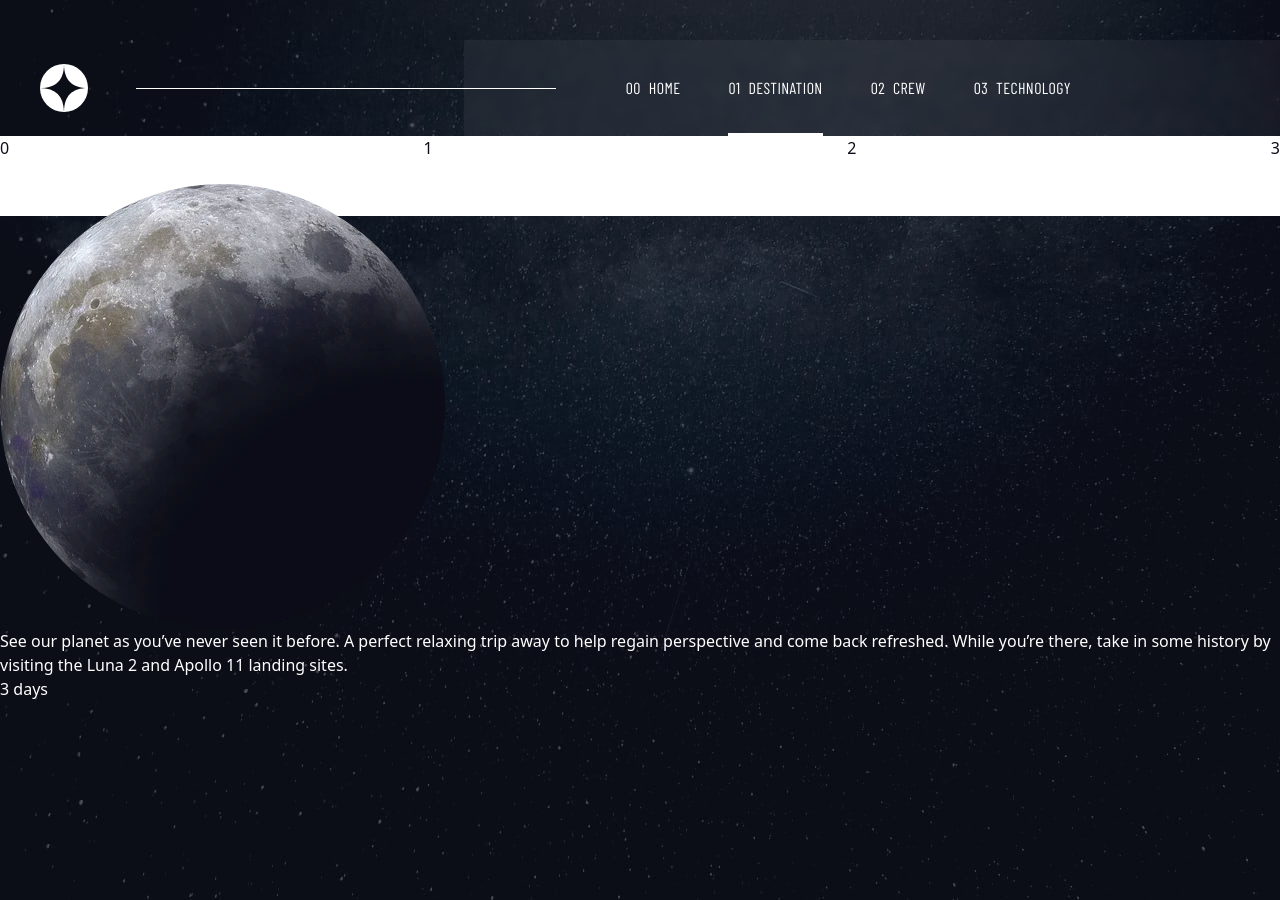
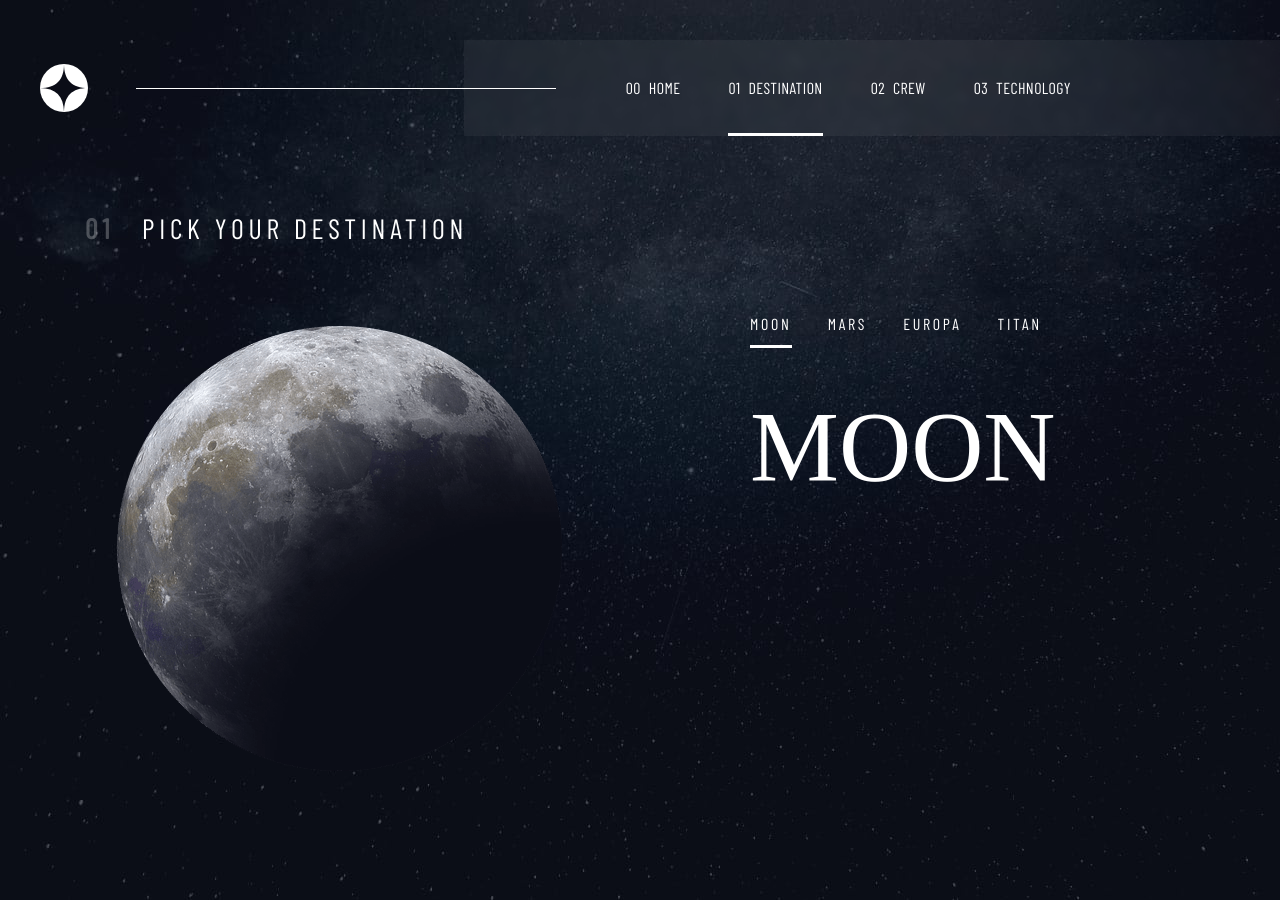
Before and after one commit to Headbwoi/space-tourism-website, a React (Vite) app: page /destination in a window 1280 px wide. Built offline with nearby package versions, Linux system fonts and the light colour scheme; a web font is replaced by a local one.

Commit message:
destination page created destination.css to reduce bulk styles in destination.jsx file imported it added ui: heading. image, toggle,title- heading added switch statement to handle toggle extended semantics and seo

```diff
--- a/src/App.jsx
+++ b/src/App.jsx
@@ -1,6 +1,7 @@
 import { BrowserRouter as Router, Routes, Route } from "react-router-dom"
 import { Home, Destination, Crew, Technology, NotFound } from "./pages"
 import data from "./data.json"
+
 function App() {
   return (
     <Router>
@@ -10,8 +11,11 @@ function App() {
           path="/destination"
           element={<Destination destination={data.destinations} />}
         />
-        <Route path="/crew" element={<Crew />} />
-        <Route path="/technology" element={<Technology />} />
+        <Route path="/crew" element={<Crew crew={data.crew} />} />
+        <Route
+          path="/technology"
+          element={<Technology tech={data.technology} />}
+        />
         <Route path="*" element={<NotFound />} />
       </Routes>
     </Router>
--- a/src/pages/Destination/Destination.jsx
+++ b/src/pages/Destination/Destination.jsx
@@ -1,3 +1,4 @@
+import "./destination.css"
 import Navbar from "../../components/NavBar"
 import { useState } from "react"
 
@@ -5,29 +6,88 @@ const Destination = ({ destination }) => {
   const [index, setIndex] = useState(0)
   let data = destination[index]
 
-  window.onload = () => setIndex(0)
-
-  console.log(data.name)
+  const handleSelect = (selected) => {
+    switch (selected) {
+      case "moon":
+        setIndex(0)
+        break
+      case "mars":
+        setIndex(1)
+        break
+      case "europa":
+        setIndex(2)
+        break
+      case "titan":
+        setIndex(3)
+        break
+      default:
+        setIndex(0)
+        break
+    }
+  }
 
   return (
-    <div className="pt-6 lg:pt-10 h-[53.125rem] md:h-[64rem] lg:h-[56.25rem] bg-[url(/assets/destination/background-destination-mobile.jpg)] md:bg-[url(/assets/destination/background-destination-tablet.jpg)] lg:bg-[url(/assets/destination/background-destination-desktop.jpg)] bg-no-repeat bg-cover ">
+    <section className=" destination-home ">
       <Navbar />
-      <div className="bg-white text-darkBlue h-20 w-full">
-        <div className="flex items-center justify-between">
-          <span onClick={() => setIndex(0)}>0</span>
-          <span onClick={() => setIndex(1)}>1</span>
-          <span onClick={() => setIndex(2)}>2</span>
-          <span onClick={() => setIndex(3)}>3</span>
-        </div>
+      <div className="w-full px-6 md:px-9 lg:px-0 text-center lg:text-left mt-6 md:mt-10 lg:mt-[4.875rem] container">
+        <header>
+          <h1 className="dest-heading">
+            <span className="dest-heading-span">01</span>
+            pick your destination
+          </h1>
+        </header>
 
-        <div className="text-white">
-          <h1>{data.name}</h1>
-          <img src={data.images.webp} alt="" />
-          <p>{data.description}</p>
-          <p>{data.travel}</p>
+        {/* flex */}
+        <div className="flex items-center justify-center flex-col lg:flex-row lg:space-x-[9.75rem]">
+          {/* image */}
+          <img
+            src={data.images.png}
+            alt={`${data.name} image`}
+            className="dest-image"
+          />
+
+          {/* slideshow and text */}
+          <div className="lg:w-[27.8125rem] lg:h-[29.5rem] ">
+            {/* slider/switcher/toggle */}
+            <div className="flex items-center justify-center lg:justify-start space-x-7 md:space-x-9 mb-5 md:mb-9 ">
+              <span
+                className="dest-dest active"
+                onClick={(e) => handleSelect(e.target.textContent)}
+              >
+                moon
+              </span>
+              <span
+                className="dest-dest"
+                onClick={(e) => handleSelect(e.target.textContent)}
+              >
+                mars
+              </span>
+              <span
+                className="dest-dest"
+                onClick={(e) => handleSelect(e.target.textContent)}
+              >
+                europa
+              </span>
+              <span
+                className="dest-dest"
+                onClick={(e) => handleSelect(e.target.textContent)}
+              >
+                titan
+              </span>
+            </div>
+            {/* text */}
+            <div className="text-center lg:text-left">
+              {/* heading */}
+              <div className="h-16 md:h-[5.75rem] lg:h-[7.1875rem]">
+                <h2 className="text-white text-head_md md:text-[5rem] lg:text-head_lg font-belle uppercase">
+                  {data.name}
+                </h2>
+              </div>
+            </div>
+          </div>
         </div>
       </div>
-    </div>
+    </section>
   )
 }
 
--- /dev/null
+++ b/src/pages/Destination/destination.css
@@ -0,0 +1,24 @@
+@tailwind base;
+@tailwind components;
+@tailwind utilities;
+
+.destination-home {
+  @apply pt-6 lg:pt-10 h-[53.125rem] md:h-[64rem] lg:h-[56.25rem] bg-[url(/assets/destination/background-destination-mobile.jpg)] md:bg-[url(/assets/destination/background-destination-tablet.jpg)] lg:bg-[url(/assets/destination/background-destination-desktop.jpg)] bg-no-repeat bg-cover;
+}
+.dest-heading {
+  @apply font-barlow text-base md:text-xl lg:text-head_xs uppercase text-white mb-8 md:mb-[3.75rem] lg:mb-[4.375rem];
+}
+
+.dest-heading-span {
+  @apply mr-7 font-bold tracking-[2.7px] md:tracking-[3.38px] lg:tracking-[4.72px] opacity-25;
+}
+.dest-image {
+  @apply w-[10.625rem] h-[10.625rem] md:w-[18.75rem] md:h-[18.75rem] lg:w-[27.8125rem] lg:h-[27.8125rem] mb-7 md:mb-14 lg:mb-0 mx-auto select-none;
+}
+
+.dest-dest {
+  @apply uppercase font-barlow text-sm tracking-[2.36px] md:text-base md:tracking-[2.7px] text-white cursor-pointer relative after:absolute after:block after:-bottom-2 md:after:-bottom-3 after:w-full after:h-[3px] after:bg-gray h-full after:opacity-0 after:scale-0 hover:after:opacity-100 hover:after:scale-100 after:duration-500;
+}
+.dest-dest.active {
+  @apply after:bg-white after:opacity-100 after:scale-100;
+}
--- a/tailwind.config.cjs
+++ b/tailwind.config.cjs
@@ -31,7 +31,7 @@ module.exports = {
         head_xs: [
           "1.75rem",
           {
-            letterSpacing: "1.17em",
+            letterSpacing: "4.72px",
           },
         ],
         head_md: "3.5rem",
```
